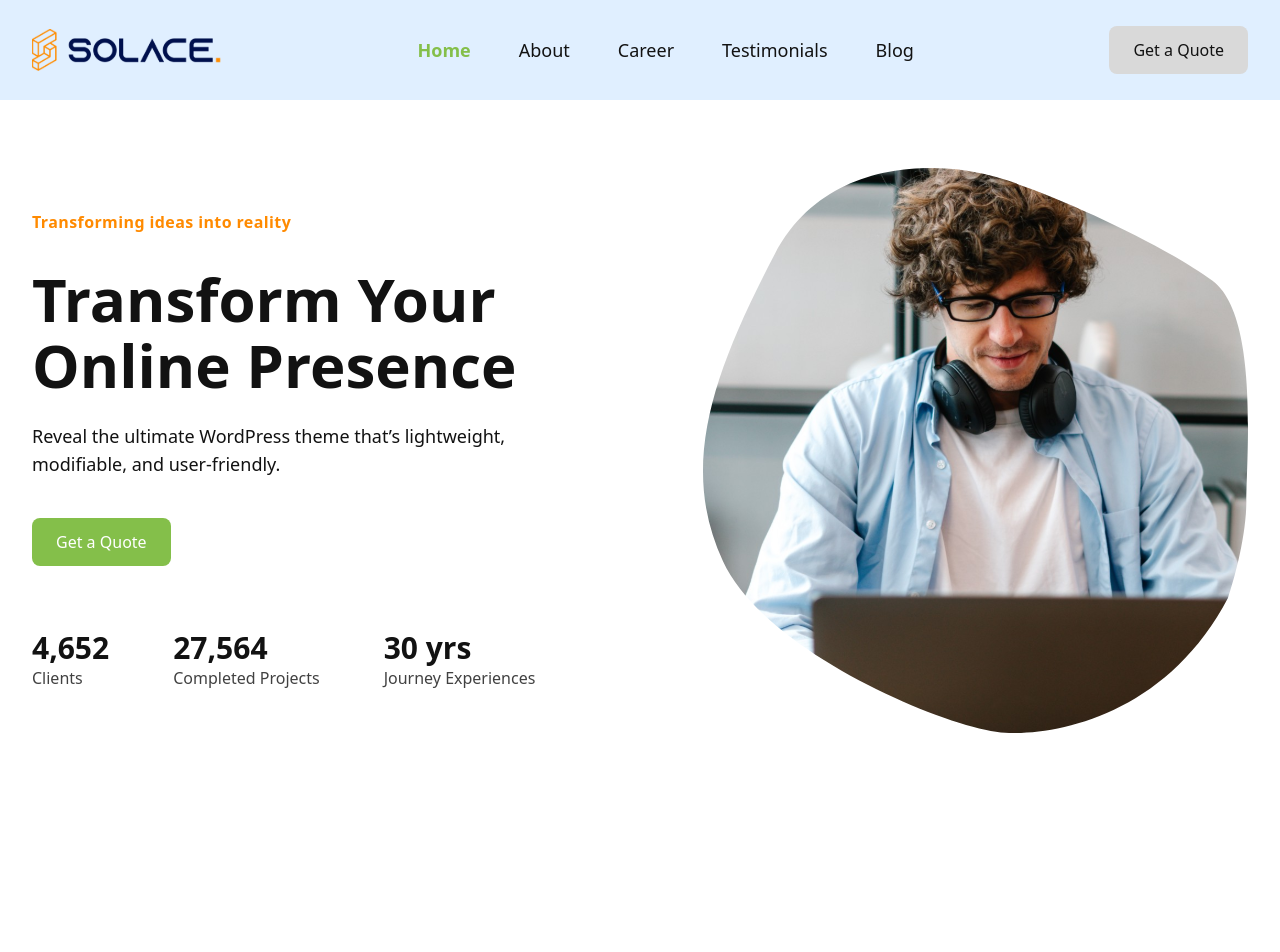
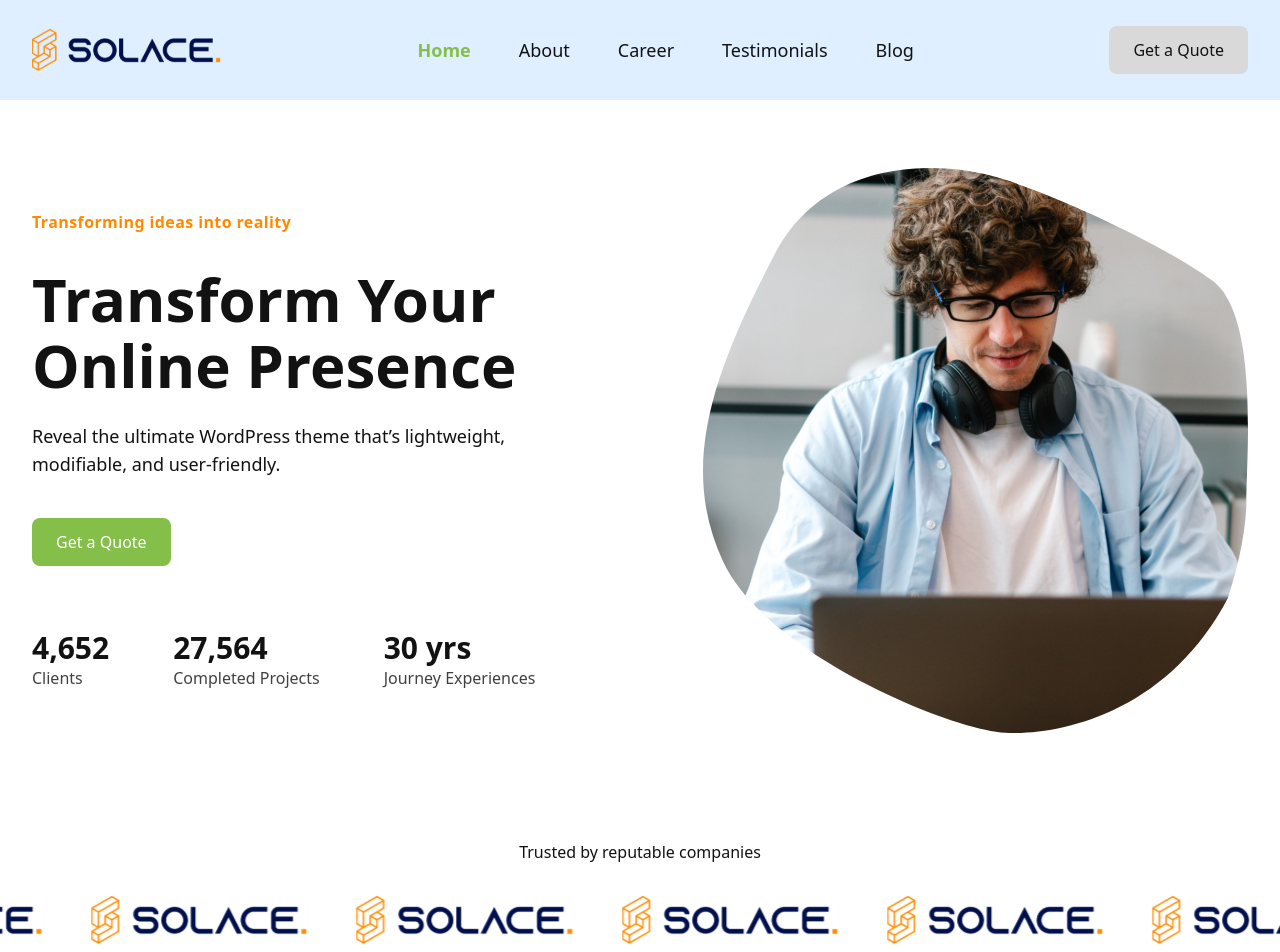
Before and after one commit to thekamiyeoladipo/solace, a React (Vite) app: page / in a window 1280 px wide. Shown: the top 952 px of the page. Before the commit the page ends 800 px from the top, so only its background shows below. Built offline with nearby package versions, Linux system fonts and the light colour scheme.

Commit message:
feat: Add LogoMarquee component for displaying logos in a marquee style on the Home page

```diff
--- /dev/null
+++ b/src/components/LogoMarquee.jsx
@@ -0,0 +1,39 @@
+import logo from "../assets/solace logo.svg";
+import "../styles/marquee.css"
+
+const LogoMarquee = () => {
+    const logos = new Array(6).fill(logo); // Array of 6 logos
+  return (
+    <div>
+        <section className="py-10 bg-white">
+      <p className="text-center text-dark text-base mb-8">
+        Trusted by reputable companies
+      </p>
+
+      <div className="overflow-hidden relative">
+        <div className="flex animate-marquee space-x-12">
+          {logos.map((src, i) => (
+            <img
+              key={i}
+              src={src}
+              alt={`logo-${i}`}
+              className="h-12 w-auto object-contain"
+            />
+          ))}
+          {/* Duplicate set for seamless loop */}
+          {logos.map((src, i) => (
+            <img
+              key={`dup-${i}`}
+              src={src}
+              alt={`logo-dup-${i}`}
+              className="h-12 w-auto object-contain"
+            />
+          ))}
+        </div>
+      </div>
+    </section>
+    </div>
+  )
+}
+
+export default LogoMarquee
--- a/src/pages/Home.jsx
+++ b/src/pages/Home.jsx
@@ -1,9 +1,13 @@
 
 import Hero from "../components/Hero";
+import LogoMarquee from "../components/LogoMarquee";
 
 const Home = () => {
   return (
+    <>
     <Hero />
+    <LogoMarquee />
+    </>
   );
 }
 
--- /dev/null
+++ b/src/styles/marquee.css
@@ -0,0 +1,15 @@
+/* src/styles/marquee.css */
+@keyframes marquee {
+  0% {
+    transform: translateX(0%);
+  }
+  100% {
+    transform: translateX(-50%);
+  }
+}
+
+.animate-marquee {
+  display: flex;
+  width: max-content;
+  animation: marquee 20s linear infinite; /* adjust speed */
+}
```
